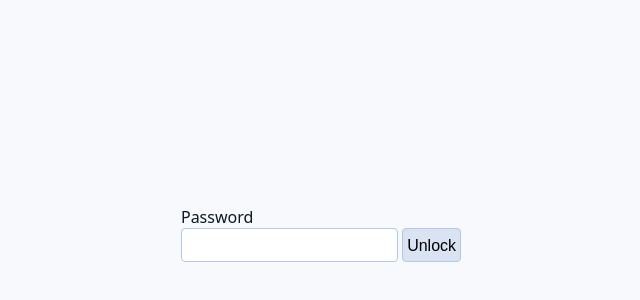
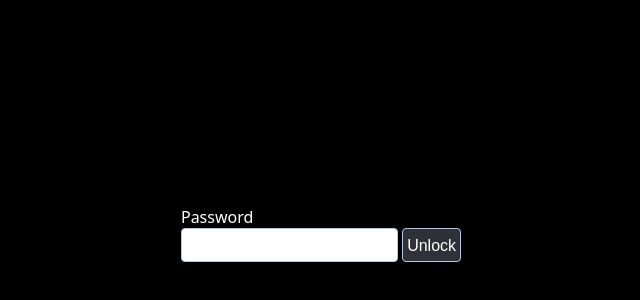
Before and after one commit to PuppyCyber/PuppyClicker, a plain HTML site: page index.html in a window 1280 px wide. Shown: the part 166-466 px from the top of the page, without its empty margins (319-959 px from the left). Drawn offline with Linux system fonts and the light colour scheme.

Commit message:
Dark Mode password screen index.html

```diff
--- a/index.html
+++ b/index.html
@@ -11,8 +11,8 @@
       font-family: system-ui, sans-serif;
       min-block-size: 100dvb;
       margin: 0;
-      background: hsl(216deg 50% 98%);
-      color: hsl(216deg 50% 10%);
+      background-color: black;
+      color: white;
       display: grid;
       place-items: center;
     }
@@ -39,8 +39,9 @@
     }
 
     button {
-      background: hsl(216deg 50% 90%);
+      background: hsl(216deg 10% 20%);
       cursor: pointer;
+      color: white;
     }
   </style>
 </head>
```
